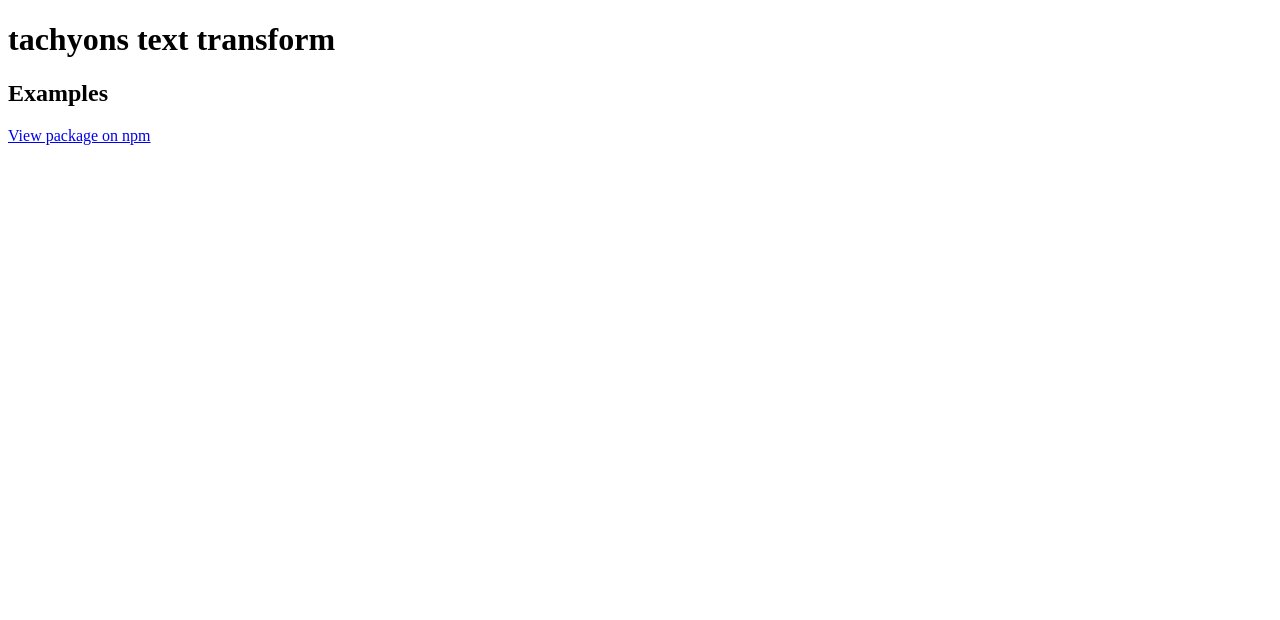
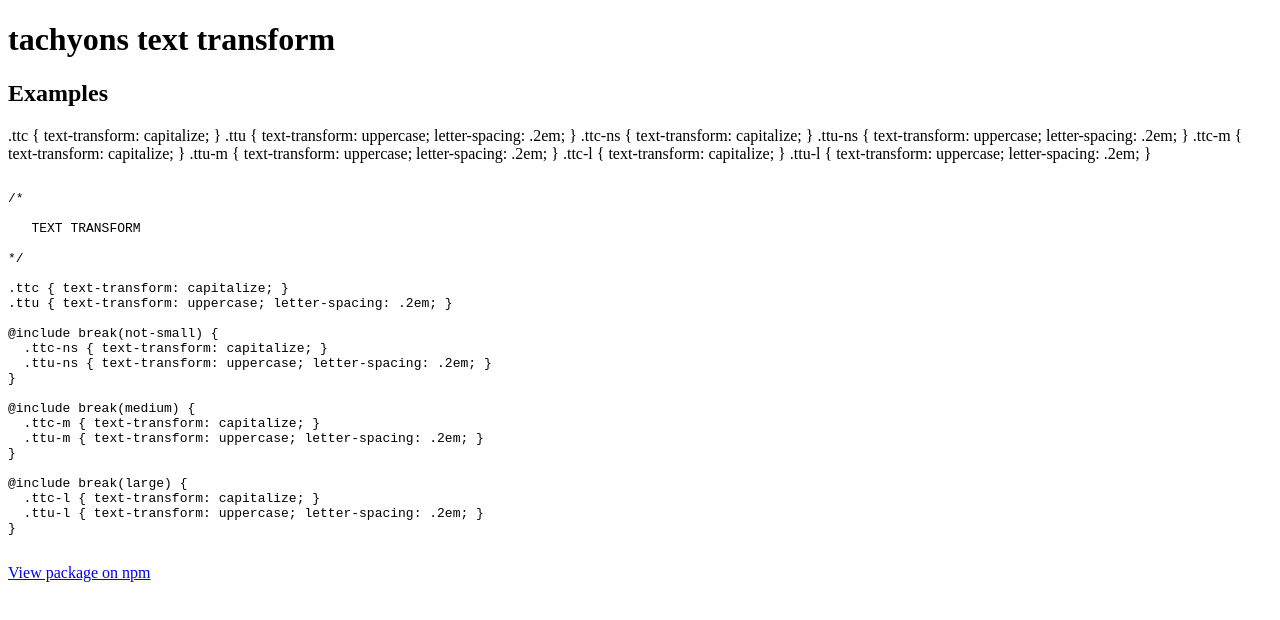
Before and after one commit to tachyons-css/tachyons-text-transform, a website: page index.html in a window 1280 px wide. Drawn offline with Linux system fonts and the light colour scheme.

Commit message:
Automatically adds code example and base for visual docs

```diff
--- a/index.html
+++ b/index.html
@@ -13,6 +13,42 @@
   <body>
     <h1>tachyons text transform</h1>
     <h2>Examples</h2>
+
+.ttc { text-transform: capitalize; }
+.ttu { text-transform: uppercase; letter-spacing: .2em; }
+  .ttc-ns { text-transform: capitalize; }
+  .ttu-ns { text-transform: uppercase; letter-spacing: .2em; }
+  .ttc-m { text-transform: capitalize; }
+  .ttu-m { text-transform: uppercase; letter-spacing: .2em; }
+  .ttc-l { text-transform: capitalize; }
+  .ttu-l { text-transform: uppercase; letter-spacing: .2em; }
+    <pre>
+<code>
+/*
+
+   TEXT TRANSFORM
+
+*/
+
+.ttc { text-transform: capitalize; }
+.ttu { text-transform: uppercase; letter-spacing: .2em; }
+
+@include break(not-small) {
+  .ttc-ns { text-transform: capitalize; }
+  .ttu-ns { text-transform: uppercase; letter-spacing: .2em; }
+}
+
+@include break(medium) {
+  .ttc-m { text-transform: capitalize; }
+  .ttu-m { text-transform: uppercase; letter-spacing: .2em; }
+}
+
+@include break(large) {
+  .ttc-l { text-transform: capitalize; }
+  .ttu-l { text-transform: uppercase; letter-spacing: .2em; }
+}
+</code>
+</pre>
     <a href="http://npmjs.org/package/tachyons-text-transform" title="tachyons-text-transform">View package on npm</a>
   </body>
 </html>
```
